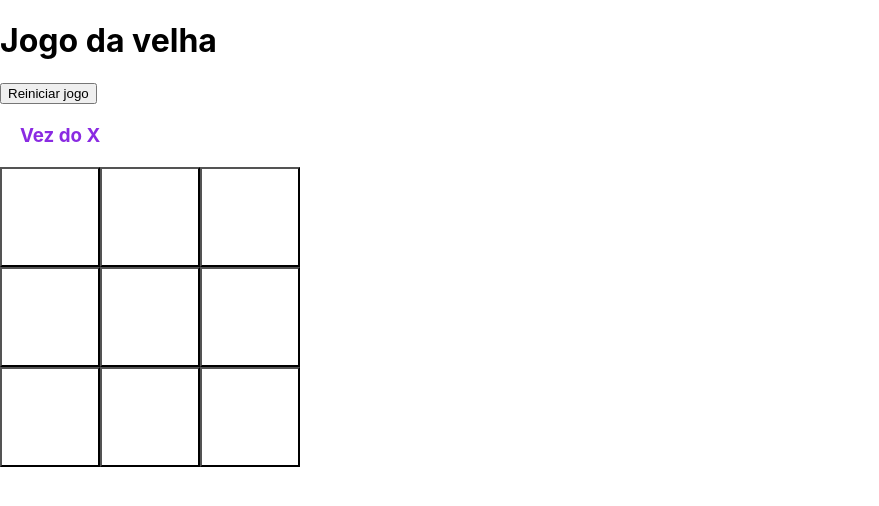
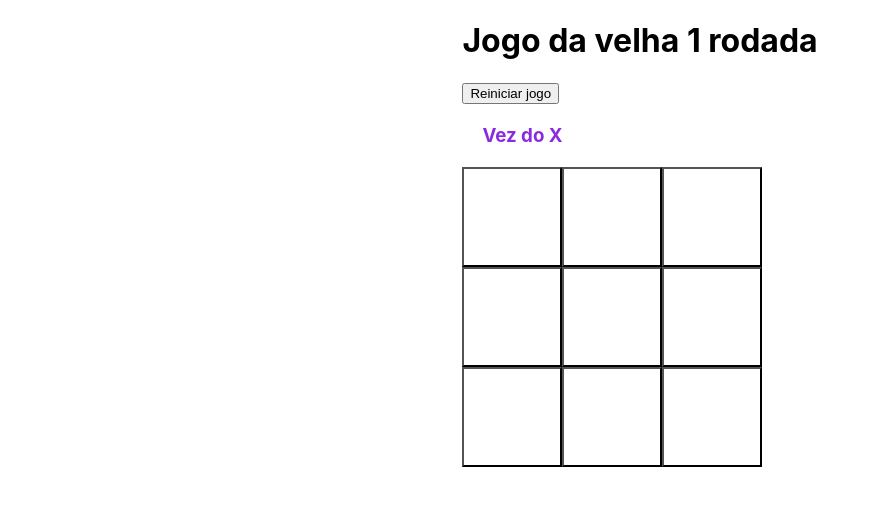
Before and after one commit to scaramuzzini/oceanfrontend2024-10-16, a React (Create React App) app: page / in a window 1280 px wide. Shown: the top 506 px of the page, without its empty margins (0-879 px from the left). Built offline with nearby package versions, Linux system fonts and the light colour scheme.

Commit message:
CSS centralizando o jogo

```diff
--- a/src/JogoDaVelha.js
+++ b/src/JogoDaVelha.js
@@ -9,12 +9,14 @@ function Quadrado({quadrado, cliqueQuadrado}) {
     );
 }
 
-function Tabuleiro({vezDoX, quadrados, handleClick}) {
-
-    const vencedor = verificarVencedor(quadrados);
+function Tabuleiro({vezDoX, quadrados, handleClick, rodadas}) {
+    let vencedor;
+    if (rodadas > 4) {
+        vencedor = verificarVencedor(quadrados);
+    }
 
 
-    let mensagem = 'oi';
+    let mensagem;
     if (vencedor) {
         mensagem = 'O vencedor é: ' + vencedor;
     } else {
@@ -72,6 +74,8 @@ function verificarVencedor(quadrados) {
         }
     }
 
+    //alert('verificaVencedor');
+
     return null;
 
 }
@@ -79,28 +83,34 @@ function verificarVencedor(quadrados) {
 function Jogo() {
     const [quadrados, setQuadrados] = useState(Array(9).fill(null));
     const [vezDoX,setVezDoX] = useState(true);
+    const [rodadas, setRodadas] = useState(1);
+
     function handleClick(indice) { // indice=0
-        if (verificarVencedor(quadrados) || quadrados[indice]) { //quadrados[0]
+        if ((rodadas>4 && verificarVencedor(quadrados)) || quadrados[indice]) { //quadrados[0]
             return; // saida da funcao
         }
         const novosQuadrados = quadrados.slice();
         novosQuadrados[indice] = vezDoX ? 'X' : 'O';
         setQuadrados(novosQuadrados);
         setVezDoX(!vezDoX);
+        setRodadas(rodadas+1);
     }
 
     function resetGame() {
         setQuadrados(Array(9).fill(null));
         setVezDoX(true);
+        setRodadas(1);
     }
 
     return (
         <>
-            <h1>Jogo da velha</h1>
+            <h1>Jogo da velha {rodadas} rodada</h1>
             <button onClick={resetGame}>Reiniciar jogo</button>
             <Tabuleiro vezDoX={vezDoX}
                 quadrados={quadrados}
-                handleClick={handleClick} />
+                handleClick={handleClick}
+                rodadas={rodadas}
+                />
 
 
         </>
--- a/src/index.css
+++ b/src/index.css
@@ -5,6 +5,9 @@ body {
     sans-serif;
   -webkit-font-smoothing: antialiased;
   -moz-osx-font-smoothing: grayscale;
+  display: flex;
+  justify-content: center;
+  align-items: center;
 }
 
 code {
```
